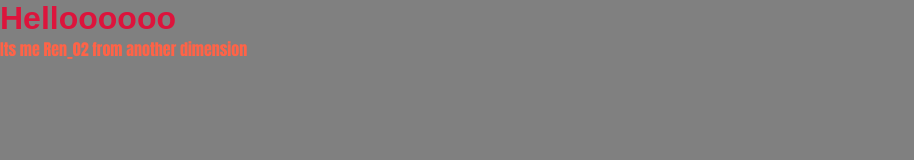
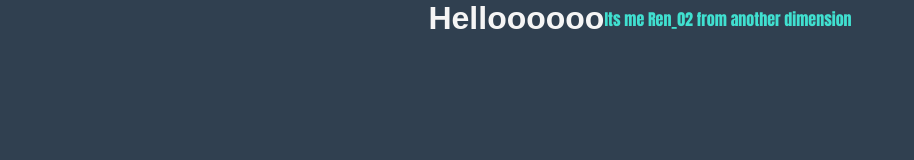
Before and after one commit to REN-0-2/myPortfolio, a plain HTML site: page index.html in a window 1280 px wide. Shown: the whole page, without its empty margins (0-914 px from the left). Drawn offline with Linux system fonts and the light colour scheme.

Commit message:
Update style.css

```diff
--- a/style.css
+++ b/style.css
@@ -4,13 +4,16 @@
   box-sizing: border-box;
 }
 body {
-  background-color: gray;
+  background-color: #304050;
+  display: flex;
+  justify-content: center;
+  align-items: center;
 }
 h1 {
-  color: crimson;
+  color: whitesmoke;
   font-family: Arial, "Helvetica Neue", Helvetica, sans-serif;
 }
 h4 {
-  color: tomato;
+  color: turquoise;
   font-family: Impact, Haettenschweiler, "Arial Narrow Bold", sans-serif;
 }
```
